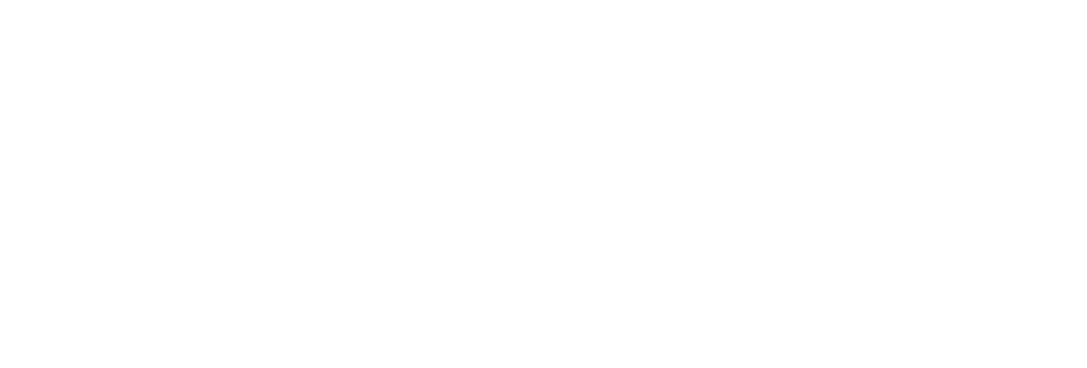
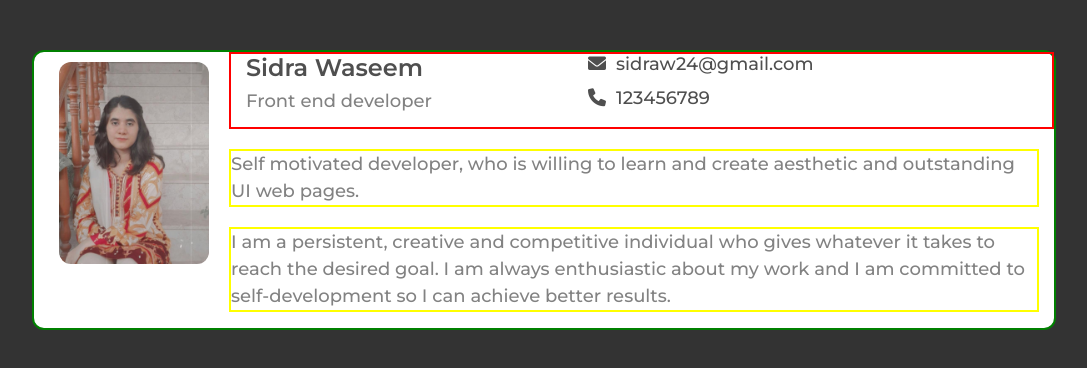
Before and after one commit to sidramwaseem/Portfolio-Challenge, a plain HTML site: page index.html in a window 1280 px wide. Shown: the whole page, without its empty margins (96-1183 px from the left). Drawn offline with Linux system fonts and the light colour scheme.

Commit message:
added introduction section

```diff
--- a/index.html
+++ b/index.html
@@ -4,9 +4,39 @@
   <meta charset="UTF-8">
   <meta http-equiv="X-UA-Compatible" content="IE=edge">
   <meta name="viewport" content="width=device-width, initial-scale=1.0">
+  <link rel="stylesheet" href="https://cdnjs.cloudflare.com/ajax/libs/font-awesome/6.0.0/css/all.min.css" integrity="sha512-9usAa10IRO0HhonpyAIVpjrylPvoDwiPUiKdWk5t3PyolY1cOd4DSE0Ga+ri4AuTroPR5aQvXU9xC6qOPnzFeg==" crossorigin="anonymous" referrerpolicy="no-referrer"/>
+  <link rel="stylesheet" href="./bootstrap/css/bootstrap.min.css">
+  <link rel="stylesheet" href="style.css">
   <title>Portfolio Challenge</title>
 </head>
 <body>
+  <div class="container introduction-section">
 
+    <figure class="profile-fig">
+      <img src="./images/profile-photo.jpg" alt="">
+    </figure>
+
+    <div class="introduction">
+
+      <div class="row personal-info">
+
+        <div class="col-lg-5 col-md-4 col-10 name">
+          <h4>Sidra Waseem</h4>
+          <p>Front end developer</p>
+        </div>
+        <div class="col-lg-5 col-md-4 col-10 contact">
+          <p><i class="fa-solid fa-envelope icon"></i>sidraw24@gmail.com</p>
+          <p><i class="fa-solid fa-phone icon"></i>123456789</p>
+        </div>
+
+      </div>
+
+      <p class="about-self">Self motivated developer, who is willing to learn and create aesthetic and outstanding UI web pages.</p>
+      <p class="about-self">I am a persistent, creative and competitive individual who gives
+        whatever it takes to reach the desired goal. I am always
+        enthusiastic about my work and I am committed to self-development so I can achieve better results.</p>
+
+    </div>
+  </div>
 </body>
 </html>
--- /dev/null
+++ b/style.css
@@ -0,0 +1,84 @@
+@import url('https://fonts.googleapis.com/css2?family=Montserrat:wght@500;600;700&display=swap');
+
+body{
+  background-color: #333;
+}
+/*** Introduction Section ***/
+
+.introduction-section{
+  border: 2px solid green;
+  display:flex;
+  flex-direction: row;
+  justify-content:center;
+  width: 80%;
+  margin-top: 50px;
+  background-color: #fff;
+  border-radius: 12px;
+  font-family: 'Montserrat', sans-serif;
+}
+
+.profile-fig{
+  max-width: 150px;
+  width: 100%;
+  margin:10px;
+  border: 2px solid br;
+}
+
+.contact{
+  font-weight: 500;
+  color: #4f4f4f;
+  line-height:15px;
+  font-size: 18px;
+}
+
+.name h4{
+  font-weight: 600;
+  color: #4f4f4f;
+  font-size: 24px;
+}
+
+.name p{
+  font-weight:500;
+  color: #828282;
+  line-height:20px;
+  font-size: 18px;
+}
+
+.profile-fig img{
+  max-width: 150px;
+  border-radius: 12px;
+}
+
+.personal-info{
+  border: 2px solid red;
+  margin-left: 10px;
+}
+
+.icon{
+  margin-right: 10px;
+}
+
+.about-self{
+  margin-left: 10px;
+  margin-top: 20px;
+  border: 2px solid yellow;
+  font-weight: 500;
+  color: #828282;
+  font-size: 18px;
+}
+
+@media only screen and (max-width: 600px){
+
+  .introduction-section{
+    flex-direction: column;
+    text-align: center;
+  }
+
+  .profile-fig img{
+    text-align:center;
+  }
+
+  .profile-fig{
+    max-width:100%;
+  }
+}
```
